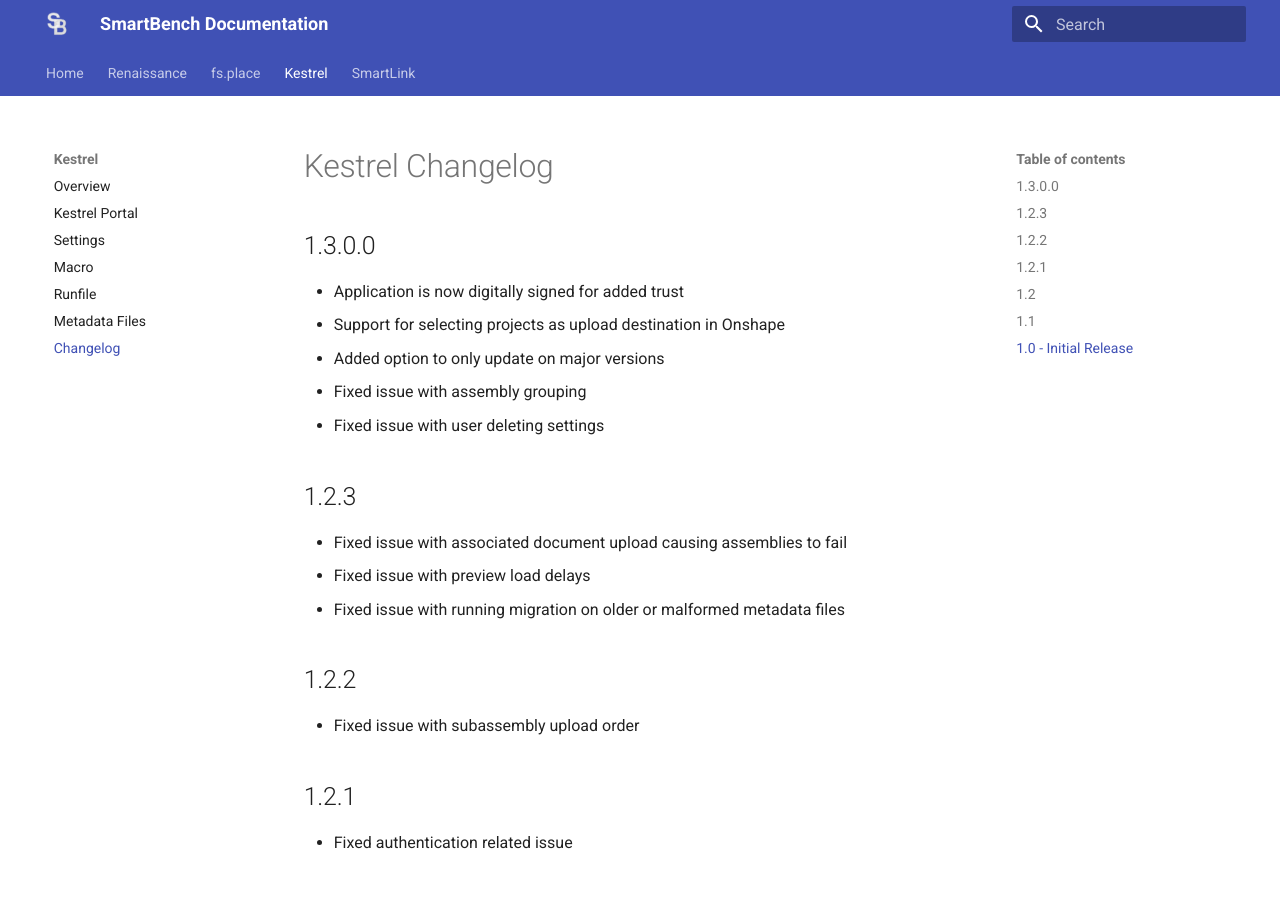
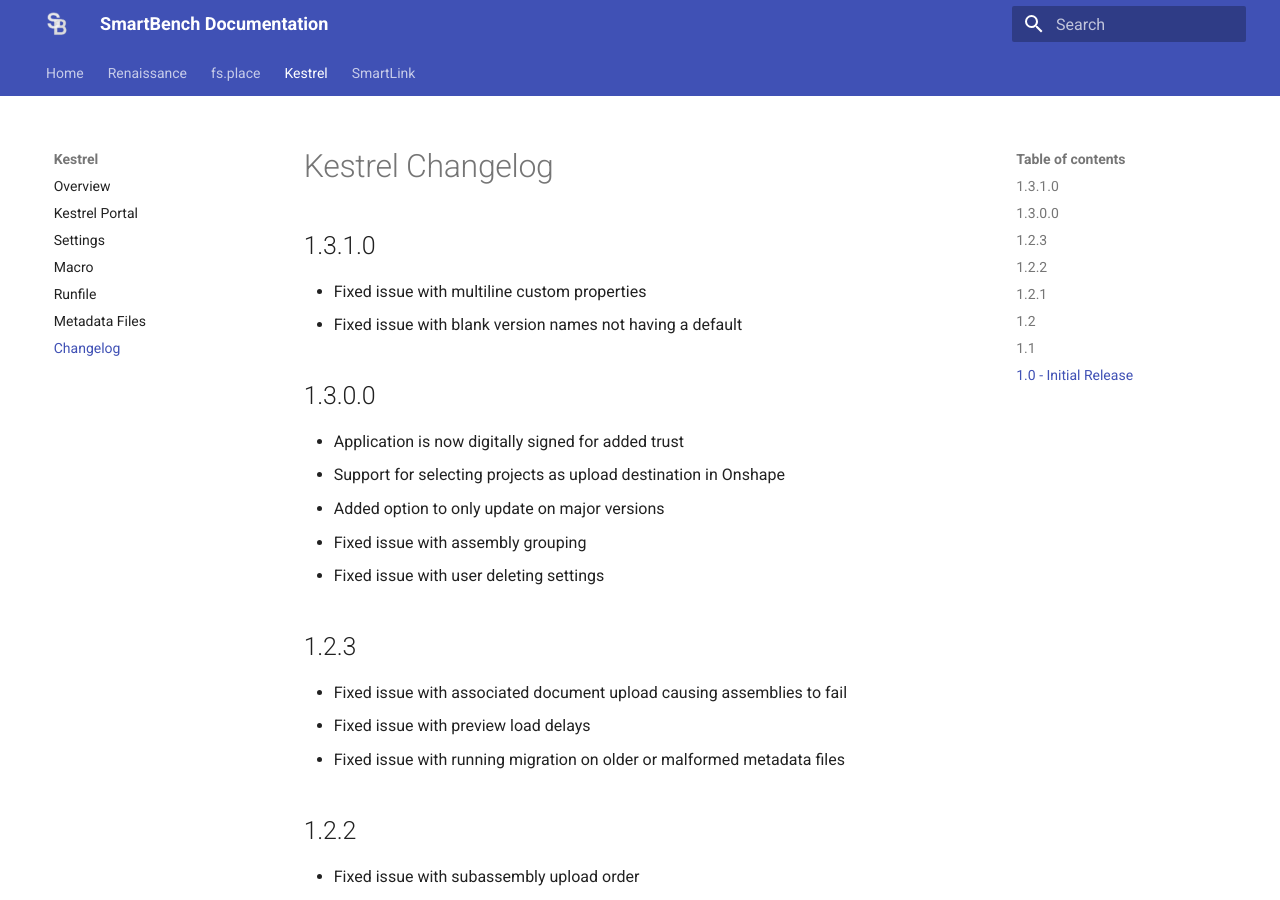
Before and after one commit to SmartBenchSoftware/Documentation, an MkDocs documentation site: the page built from docs/kestrel/changelog.md, in a window 1280 px wide and 900 px high. Built offline with MkDocs 1.6.1 and Material for MkDocs 9.7.7, drawn with Linux system fonts in a browser that asks for light colours.

Commit message:
Add changelog for version 1.3.1.0

```diff
--- a/docs/kestrel/changelog.md
+++ b/docs/kestrel/changelog.md
@@ -1,4 +1,8 @@
 # Kestrel Changelog
+
+## 1.3.1.0
+- Fixed issue with multiline custom properties
+- Fixed issue with blank version names not having a default
 
 ## 1.3.0.0
 - Application is now digitally signed for added trust
```
